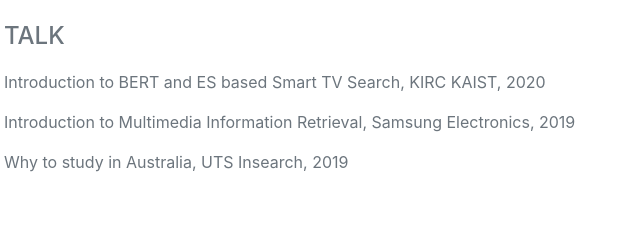
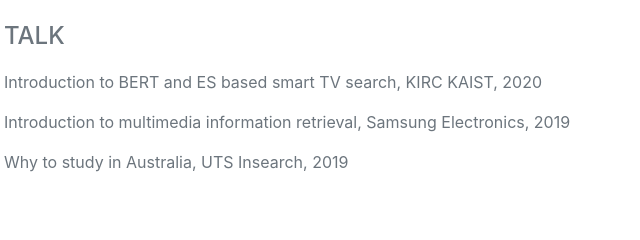
Before and after one commit to keejun-han/keejun-han.github.io, a plain HTML site: page index.html in a window 1280 px wide. Shown: the part 7447-7687 px from the top of the page, 316-956 px from the left. Drawn offline with nearby package versions, Linux system fonts and the light colour scheme; a web font is replaced by a local one.

Commit message:
talk and reviewer corrected

```diff
--- a/index.html
+++ b/index.html
@@ -355,8 +355,8 @@
                     <div class="subheading mb-3">Talk</div>
                     <div class="d-flex flex-column flex-md-row justify-content-between mb-5">
                         <div class="flex-grow-1">
-                            <p>Introduction to BERT and ES based Smart TV Search, KIRC KAIST, 2020</p>
-                            <p>Introduction to Multimedia Information Retrieval, Samsung Electronics, 2019</p>
+                            <p>Introduction to BERT and ES based smart TV search, KIRC KAIST, 2020</p>
+                            <p>Introduction to multimedia information retrieval, Samsung Electronics, 2019</p>
                             <p>Why to study in Australia, UTS Insearch, 2019 </p>
                         </div>
                     </div>
```
